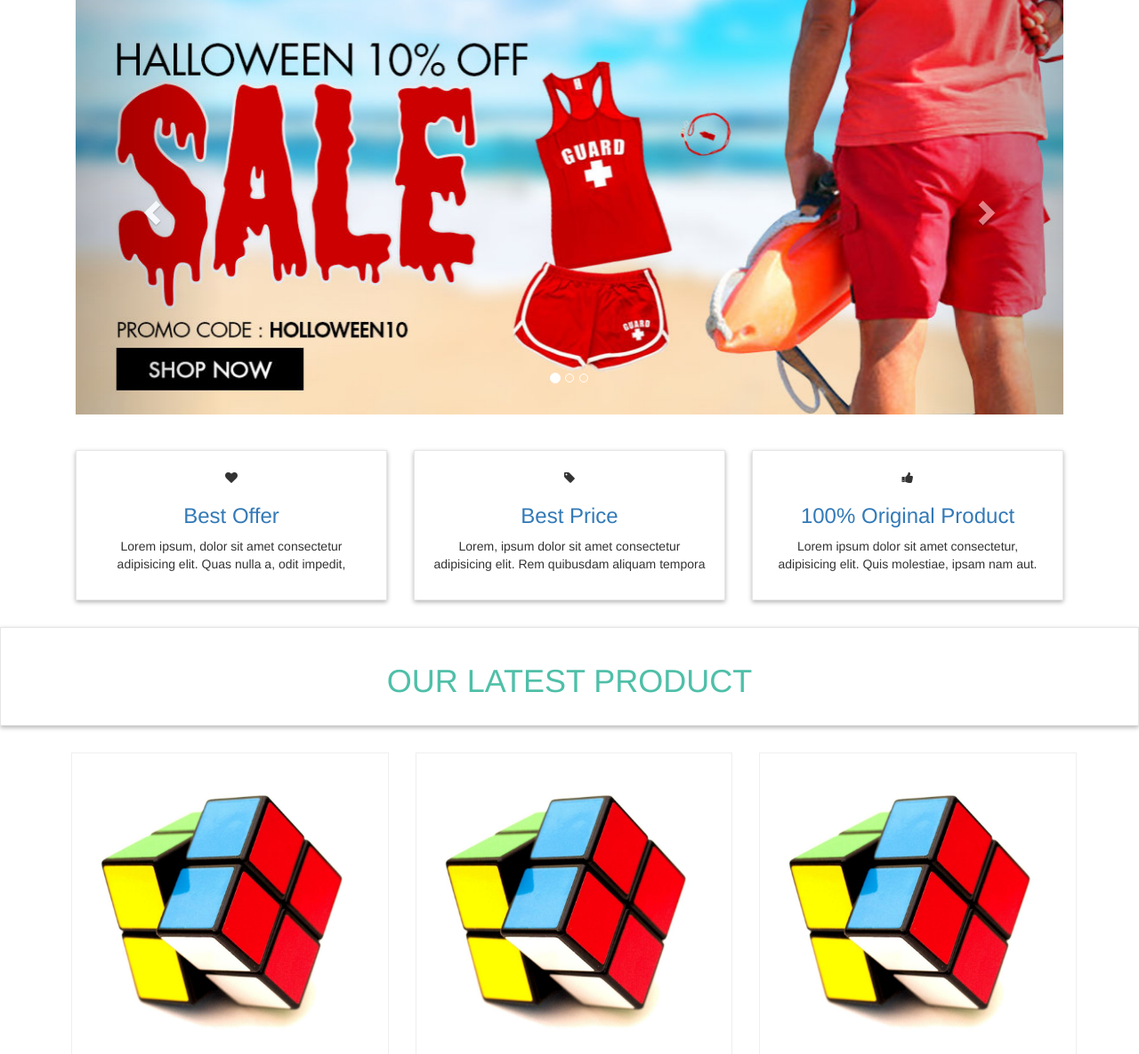
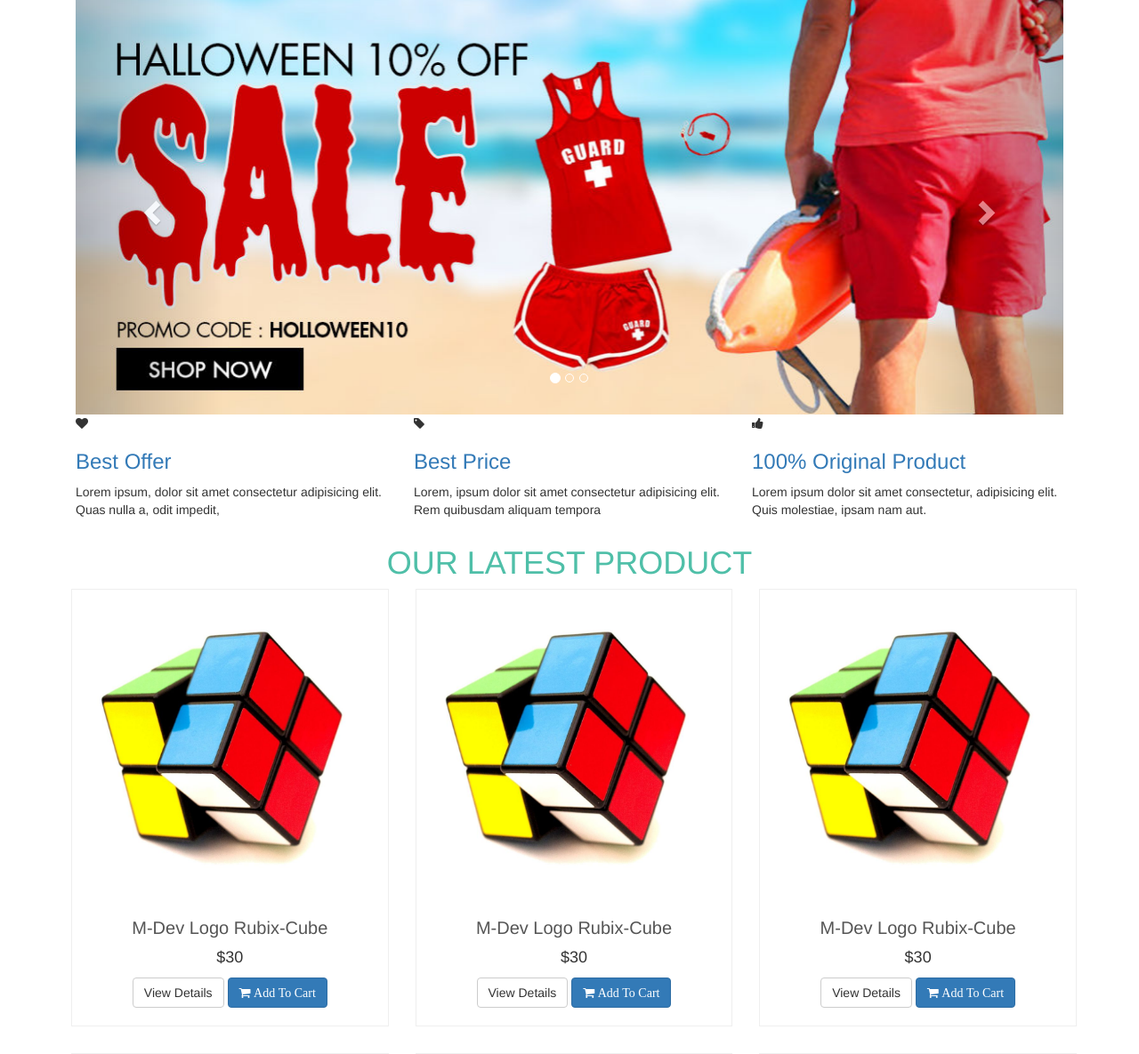
Before and after one commit to OrionJoshi/E-commerce-Website, a PHP site: page / in a window 1280 px wide. Shown: the part 133-1318 px from the top of the page at 89% size. Run offline with PHP 8.4, Linux system fonts and the light colour scheme.

Commit message:
Internal css remove

```diff
--- a/index.php
+++ b/index.php
@@ -9,23 +9,6 @@
     <link rel="stylesheet" href="https://maxcdn.bootstrapcdn.com/bootstrap/3.3.7/css/bootstrap.min.css" integrity="sha384-BVYiiSIFeK1dGmJRAkycuHAHRg32OmUcww7on3RYdg4Va+PmSTsz/K68vbdEjh4u" crossorigin="anonymous">
     <link rel="stylesheet" href="https://cdnjs.cloudflare.com/ajax/libs/font-awesome/4.7.0/css/font-awesome.min.css">
 </head>
-<style>
-    #slider{
-        margin-bottom: 40px;
-    }
-/*  advantage Styles */
-    #advantages{
-        text-align: center;
-    }
-    .box{
-        background: #ffffff;
-        margin: 0 0 30px;
-        border: solid 1px #e6e6e6;
-        box-sizing: border-box;
-        padding: 20px;
-        box-shadow: 0px 2px 5px rgb(0, 0, 0, .3);
-    }
-</style>
 <body>
 
     <div id="top">   <!-- Top Begin -->
```
Also changed, not shown: shop.php (added).
